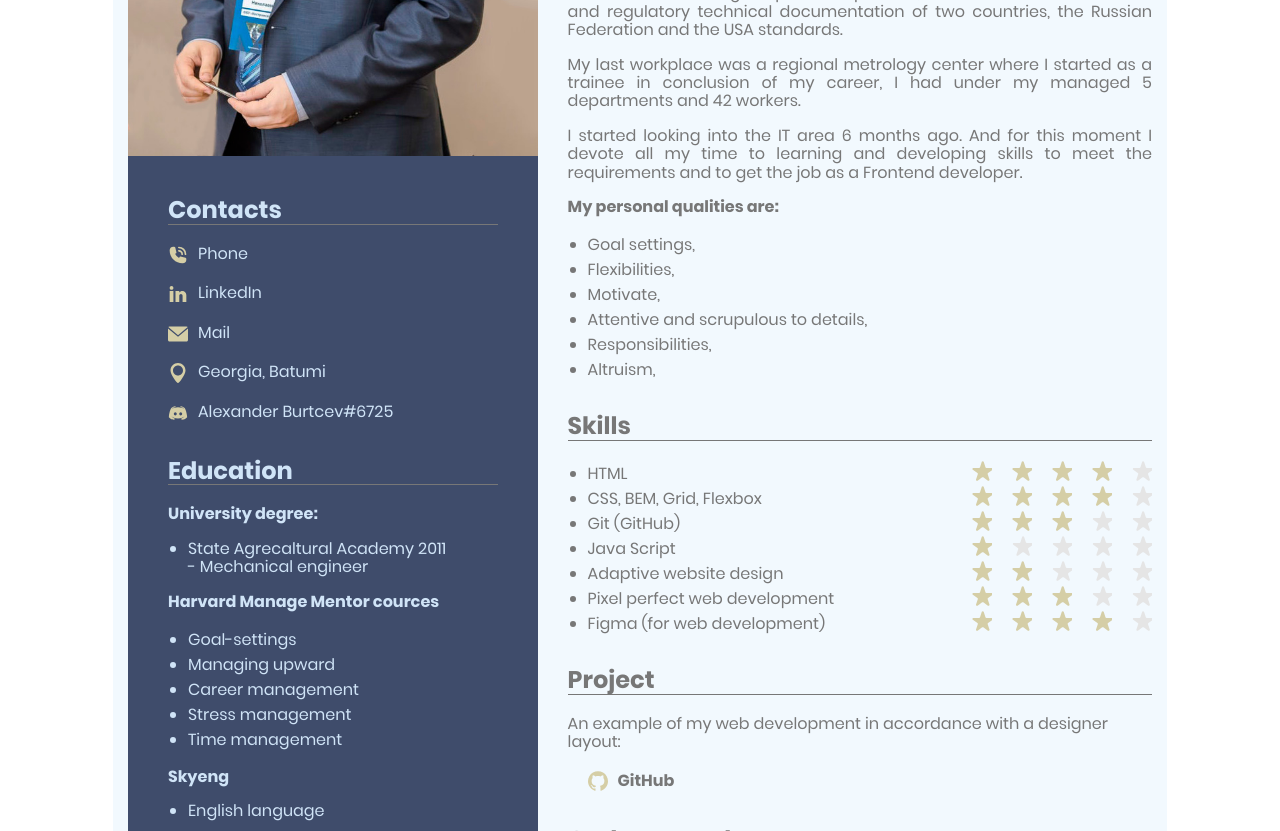
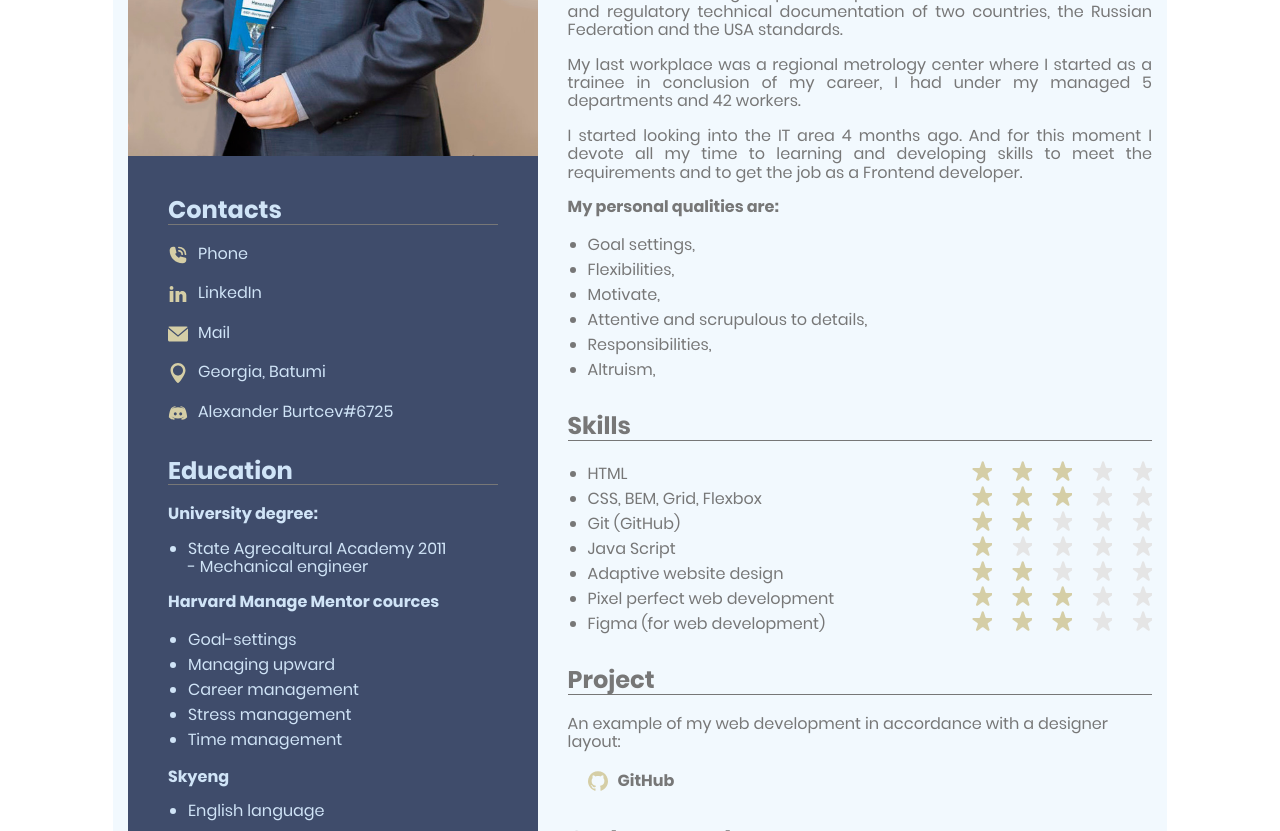
Before and after one commit to BurtcevAN/rsschool-cv, a plain HTML site: page index.html in a window 1280 px wide. Shown: the part 460-1291 px from the top of the page. Drawn offline with Linux system fonts and the light colour scheme.

Commit message:
docs: change skills level

```diff
--- a/index.html
+++ b/index.html
@@ -106,7 +106,7 @@
                     <p>I have built a career twice. I have good management experience.</p>
                     <p class="p">I had an opportunity to work for the international company National Oilwell Varco <a class= "link_nov" href="https://www.nov.com/" target="_blank">(NOV)</a> for 6 years. I grew there from a Trainee to a Manager. I participated in a Next Generation corporate program. During the program, I took Internal corporate training and online courses to develop personal qualities. I trained in Norway for 3 months and practiced and strengthened my communication skills in English and developed professional skills. I participated in the launch of the plant. Likewise, I created the Metrological provision process, which meets the standards and regulatory technical documentation of two countries, the Russian Federation and the USA standards.</p>
                     <p>My last workplace was a regional metrology center where I started as a trainee in conclusion of my career, I had under my managed 5 departments and 42 workers.</p>
-                    <p>I started looking into the IT area 6 months ago. And for this moment I devote all my time to learning and developing skills to meet the requirements and to get the job as a Frontend developer.</p>
+                    <p>I started looking into the IT area 4 months ago. And for this moment I devote all my time to learning and developing skills to meet the requirements and to get the job as a Frontend developer.</p>
                 </div>
                 <div class="personal_qualities">
                 <h3>My personal qualities are:</h3>
@@ -130,7 +130,7 @@
                             <li class="content-skill_level"></li>
                             <li class="content-skill_level"></li>
                             <li class="content-skill_level"></li>
-                            <li class="content-skill_level"></li>
+                            <li class="content-skill_level_err"></li>
                             <li class="content-skill_level_err"></li>
                         </ul>
                         </div>
@@ -142,7 +142,7 @@
                             <li class="content-skill_level"></li>
                             <li class="content-skill_level"></li>
                             <li class="content-skill_level"></li>
-                            <li class="content-skill_level"></li>
+                            <li class="content-skill_level_err"></li>
                             <li class="content-skill_level_err"></li>
                         </ul>
                         </div>
@@ -153,7 +153,7 @@
                         <ul class="skills_level-list">
                             <li class="content-skill_level"></li>
                             <li class="content-skill_level"></li>
-                            <li class="content-skill_level"></li>
+                            <li class="content-skill_level_err"></li>
                             <li class="content-skill_level_err"></li>
                             <li class="content-skill_level_err"></li>
                         </ul>
@@ -202,7 +202,7 @@
                             <li class="content-skill_level"></li>
                             <li class="content-skill_level"></li>
                             <li class="content-skill_level"></li>
-                            <li class="content-skill_level"></li>
+                            <li class="content-skill_level_err"></li>
                             <li class="content-skill_level_err"></li>
                         </ul>
                         </div>
```
